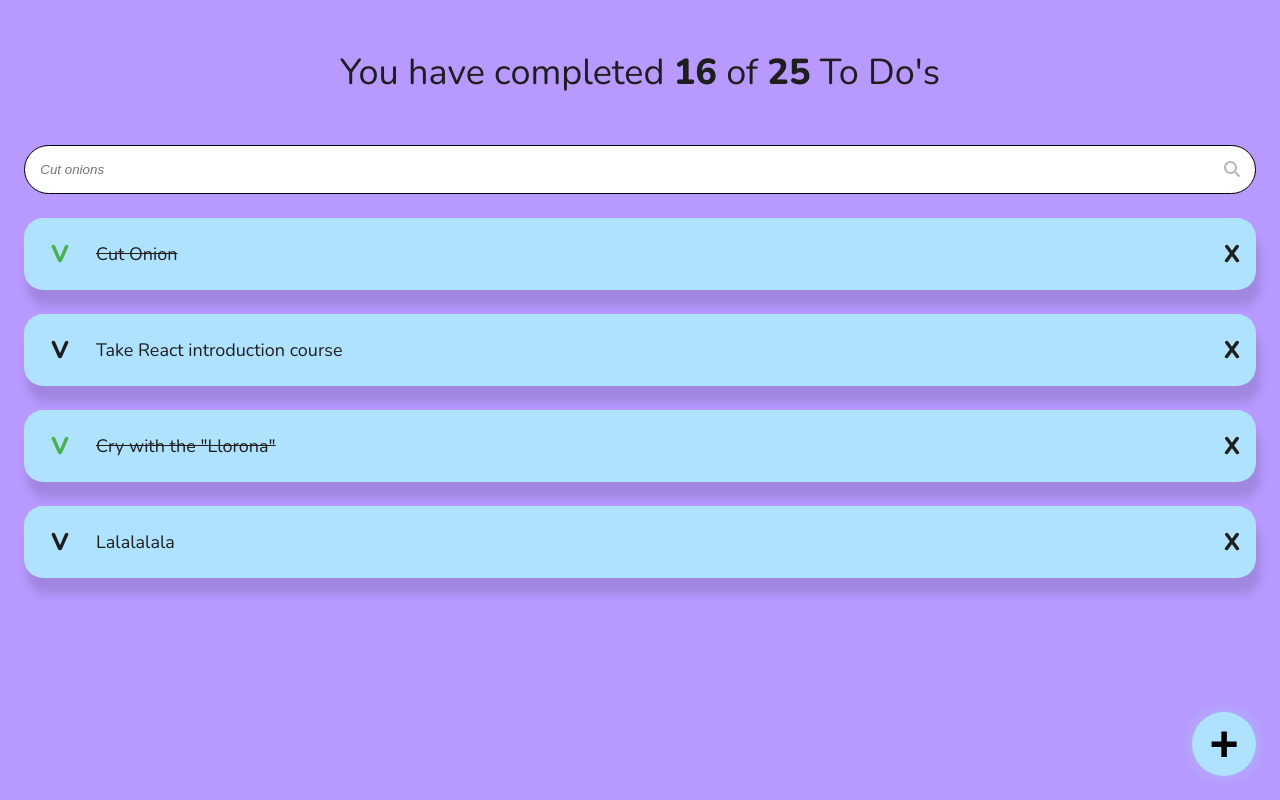
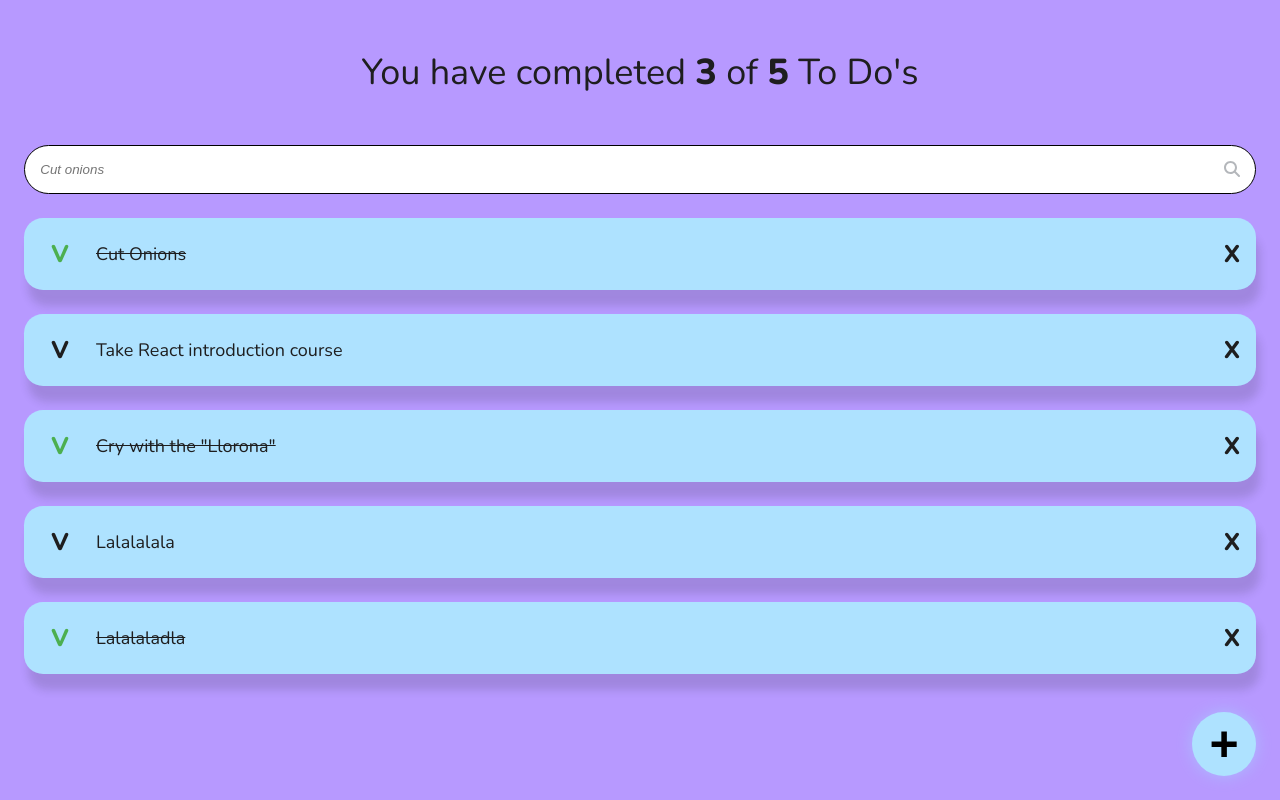
Before and after one commit to Fer-dev-gt/To-Dos-Goals-Tracker, a React (Create React App) app: page / in a window 1280 px wide. Built offline with nearby package versions, Linux system fonts and the light colour scheme.

Commit message:
Communication between Father Component and its child, implemented search filter

```diff
--- a/src/App.js
+++ b/src/App.js
@@ -3,24 +3,40 @@ import { ToDoSearch } from './ToDoSearch';
 import { ToDoList } from './ToDoList';
 import { ToDoItem } from './ToDoItem';
 import { CreateToDoButton } from './CreateToDoButton';
+import React from 'react';
 
 
-const defaultToDos = [                                                // Vamos a 'Reederizar' Arrays que van a ser insertados el Componente 'ToDoList', cada elemento del Array tiene que ser un Objeto
-  { text: 'Cut Onion', completed: true },
+const defaultToDos = [                                                      // Vamos a 'Reederizar' Arrays que van a ser insertados el Componente 'ToDoList', cada elemento del Array tiene que ser un Objeto
+  { text: 'Cut Onions', completed: true },
   { text: 'Take React introduction course', completed: false },
   { text: 'Cry with the "Llorona"', completed: true },
   { text: 'Lalalalala', completed: false },
+  { text: 'Lalalaladla', completed: true },
 ];
 
 
-function App() {                                                      // Esto es un Componente de React, por convención se escriben con mayuscula
-  return (                                                            // Esto es lo que retorna nuestro Componente, son sus elementos internos, NO ES UN COMPONENTE, lo de abajo NO ES HTML, es JSX una sintaxis que facilita la lectura de código y luego se reenderiza a HTML clásico
+function App() {                                                            // Esto es un Componente de React, por convención se escriben con mayuscula
+  const [searchValue, setSearchValue] = React.useState('');                 // Definimos un estado (dentro de un array), el estado no solo se consume tambien se actualiza el estado es inmutable, inicial vació con ''
+  const [toDos, setToDos] = React.useState(defaultToDos);                   // Creamos otro estado con valor inicial de los array con los To Do's hechos y no hechos
+
+  const completedToDos = toDos.filter(toDo => !!toDo.completed).length;     // Usamos el método filter y lenght (con doble !! para que sean boolenas) para obtener el número de To Do's completadas
+  const totalToDos = toDos.length;
+
+  const filteredToDos = defaultToDos.filter(toDo =>
+    toDo.text.toLowerCase().includes(searchValue.toLowerCase()));
+
+  console.log(`Los usuarios buscan To Do's de ${searchValue}`);
+
+  return (                                                                  // Esto es lo que retorna nuestro Componente, son sus elementos internos, NO ES UN COMPONENTE, lo de abajo NO ES HTML, es JSX una sintaxis que facilita la lectura de código y luego se reenderiza a HTML clásico
     <>
-      <ToDoCounter completed={16} total={25} />
-      <ToDoSearch />
+      <ToDoCounter completed={completedToDos} total={totalToDos} />
+      <ToDoSearch
+        searchValue={searchValue}
+        setSearchValue={setSearchValue}
+      />
 
       <ToDoList>
-        { defaultToDos.map(toDo => (
+        { filteredToDos.map(toDo => (
           <ToDoItem
           key={ toDo.text }
           text={ toDo.text }
--- a/src/ToDoSearch.js
+++ b/src/ToDoSearch.js
@@ -2,11 +2,7 @@ import React from 'react';
 import './ToDoSearch.css';
 import searchIcon from "./Assets/search-icon.svg";
 
-function ToDoSearch() {
-  const [searchValue, setSearchValue] = React.useState('');                           // Definimos un estado (dentro de un array), el estado no solo se consume tambien se actualiza el estado es inmutable, inicial vació con ''
-
-  console.log(`Los usuarios buscan To Do's de ${searchValue}`);
-
+function ToDoSearch({ searchValue, setSearchValue }) {
   return(
     <div className='search-container'>
       <input
```
